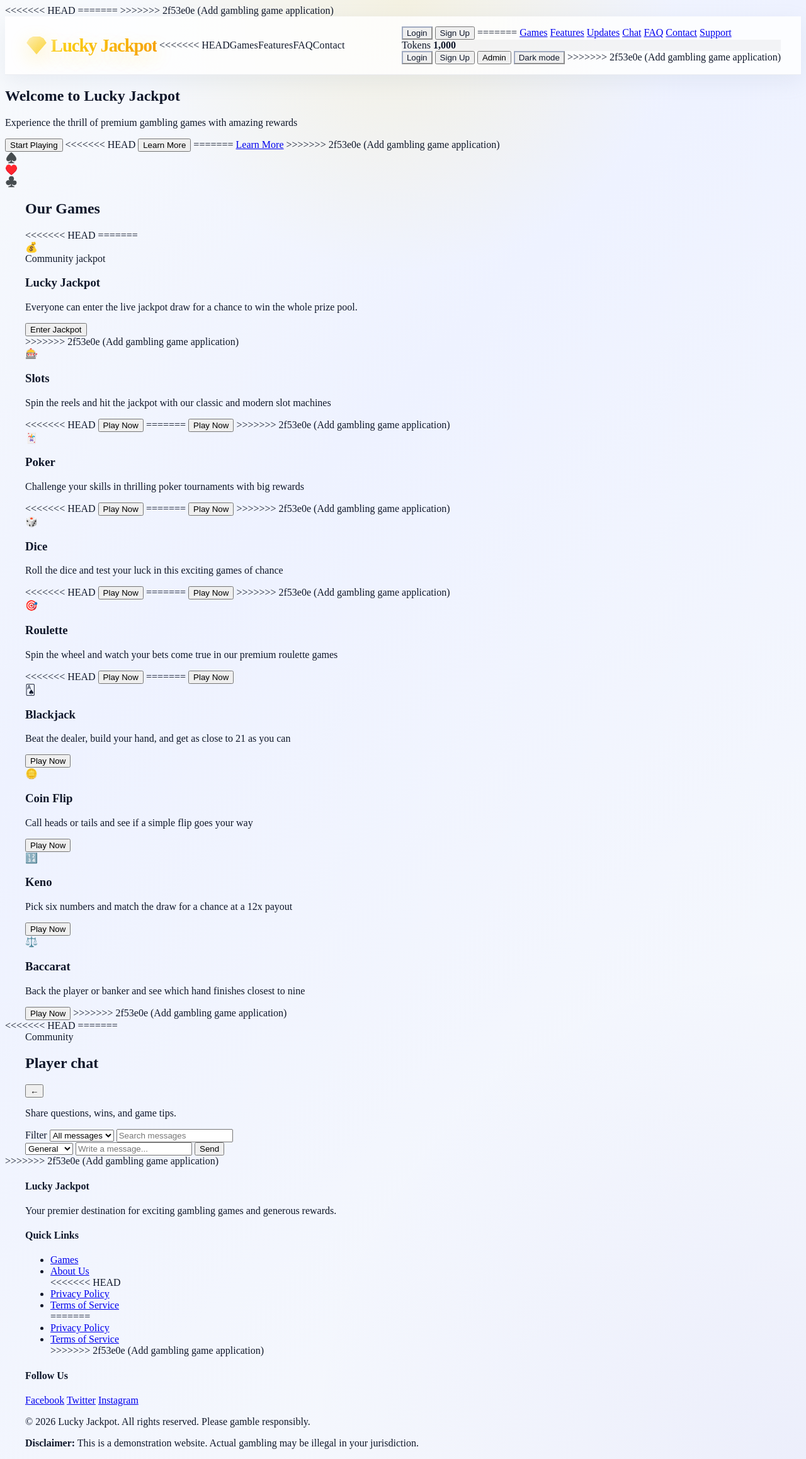
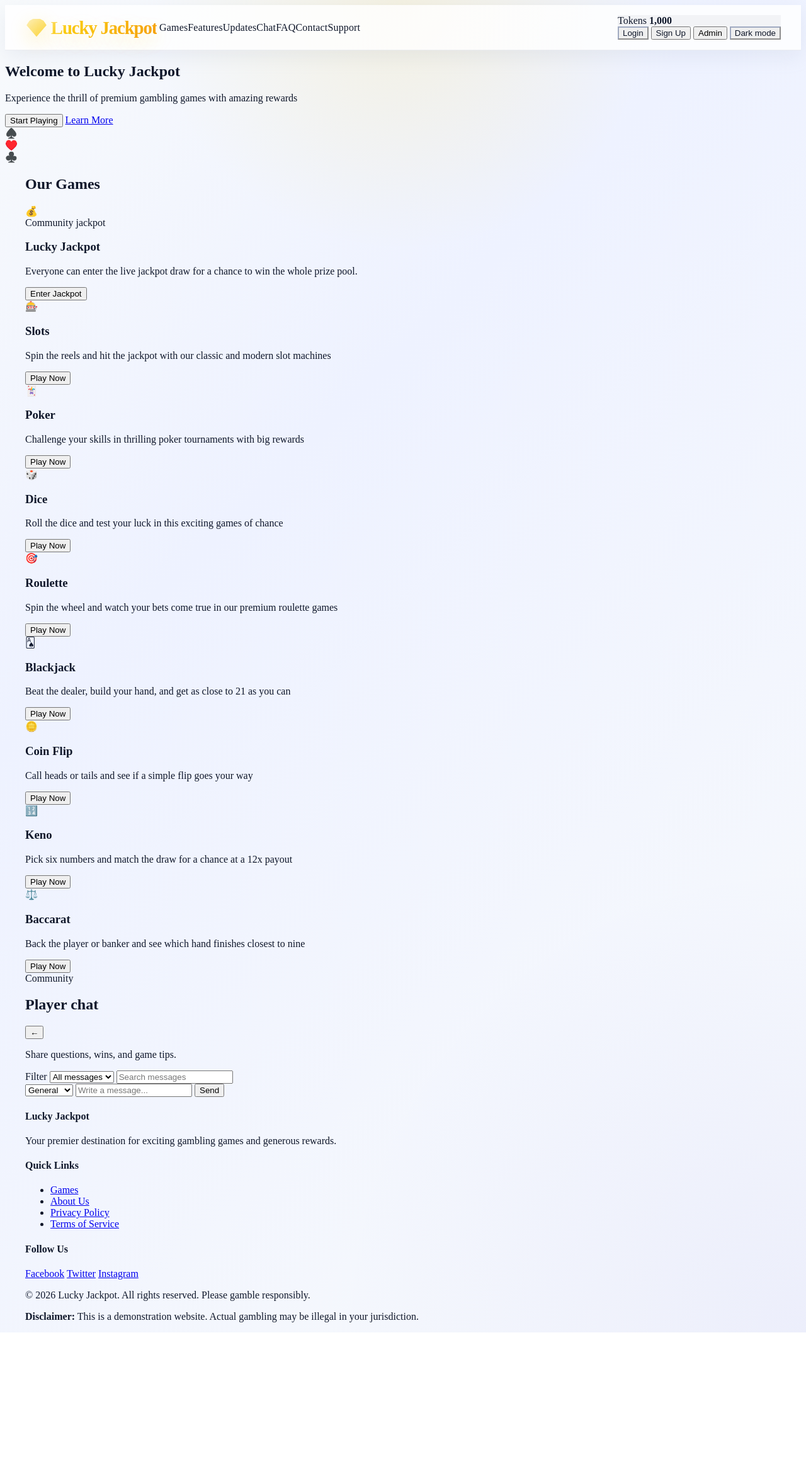
Before and after one commit to kayneheffelfinger-cyber/gambling-game, a website: page index.html in a window 1280 px wide. Shown: the whole page at 63% size. After the commit the page ends 2116 px from the top, so only its background shows below. Drawn offline with Linux system fonts and the light colour scheme.

Commit message:
Fix unresolved merge conflicts in index.html

```diff
--- a/index.html
+++ b/index.html
@@ -6,25 +6,11 @@
     <title>Lucky Jackpot - Premium Gambling Experience</title>
     <link rel="stylesheet" href="styles.css">
 </head>
-<<<<<<< HEAD
-<body>
-=======
 <body class="home-page">
->>>>>>> 2f53e0e (Add gambling game application)
     <header class="navbar">
         <div class="container">
             <div class="logo">💎 Lucky Jackpot</div>
             <nav class="nav-links">
-<<<<<<< HEAD
-                <a href="#games">Games</a>
-                <a href="#features">Features</a>
-                <a href="#faq">FAQ</a>
-                <a href="#contact">Contact</a>
-            </nav>
-            <div class="auth-buttons">
-                <button class="btn-login">Login</button>
-                <button class="btn-signup">Sign Up</button>
-=======
                 <a href="index.html">Games</a>
                 <a href="features.html">Features</a>
                 <a href="updates.html">Updates</a>
@@ -39,7 +25,6 @@
                 <button class="btn-signup">Sign Up</button>
                 <button class="btn-admin" type="button">Admin</button>
                 <button class="theme-toggle" id="theme-toggle" type="button" aria-pressed="false">Dark mode</button>
->>>>>>> 2f53e0e (Add gambling game application)
             </div>
         </div>
     </header>
@@ -50,11 +35,7 @@
             <p>Experience the thrill of premium gambling games with amazing rewards</p>
             <div class="hero-buttons">
                 <button class="btn-primary">Start Playing</button>
-<<<<<<< HEAD
-                <button class="btn-secondary">Learn More</button>
-=======
                 <a class="btn-secondary" href="about.html">Learn More</a>
->>>>>>> 2f53e0e (Add gambling game application)
             </div>
         </div>
         <div class="hero-visual">
@@ -70,8 +51,6 @@
         <div class="container">
             <h2>Our Games</h2>
             <div class="games-grid">
-<<<<<<< HEAD
-=======
                 <div class="game-card jackpot-card">
                     <div class="game-icon">💰</div>
                     <span class="jackpot-label">Community jackpot</span>
@@ -79,44 +58,28 @@
                     <p>Everyone can enter the live jackpot draw for a chance to win the whole prize pool.</p>
                     <button class="btn-play" type="button" data-game="jackpot">Enter Jackpot</button>
                 </div>
->>>>>>> 2f53e0e (Add gambling game application)
                 <div class="game-card">
                     <div class="game-icon">🎰</div>
                     <h3>Slots</h3>
                     <p>Spin the reels and hit the jackpot with our classic and modern slot machines</p>
-<<<<<<< HEAD
-                    <button class="btn-play">Play Now</button>
-=======
                     <button class="btn-play" type="button" data-game="slots">Play Now</button>
->>>>>>> 2f53e0e (Add gambling game application)
                 </div>
                 <div class="game-card">
                     <div class="game-icon">🃏</div>
                     <h3>Poker</h3>
                     <p>Challenge your skills in thrilling poker tournaments with big rewards</p>
-<<<<<<< HEAD
-                    <button class="btn-play">Play Now</button>
-=======
                     <button class="btn-play" type="button" data-game="poker">Play Now</button>
->>>>>>> 2f53e0e (Add gambling game application)
                 </div>
                 <div class="game-card">
                     <div class="game-icon">🎲</div>
                     <h3>Dice</h3>
                     <p>Roll the dice and test your luck in this exciting games of chance</p>
-<<<<<<< HEAD
-                    <button class="btn-play">Play Now</button>
-=======
                     <button class="btn-play" type="button" data-game="dice">Play Now</button>
->>>>>>> 2f53e0e (Add gambling game application)
                 </div>
                 <div class="game-card">
                     <div class="game-icon">🎯</div>
                     <h3>Roulette</h3>
                     <p>Spin the wheel and watch your bets come true in our premium roulette games</p>
-<<<<<<< HEAD
-                    <button class="btn-play">Play Now</button>
-=======
                     <button class="btn-play" type="button" data-game="roulette">Play Now</button>
                 </div>
                 <div class="game-card">
@@ -142,7 +105,6 @@
                     <h3>Baccarat</h3>
                     <p>Back the player or banker and see which hand finishes closest to nine</p>
                     <button class="btn-play" type="button" data-game="baccarat">Play Now</button>
->>>>>>> 2f53e0e (Add gambling game application)
                 </div>
             </div>
         </div>
@@ -197,8 +159,6 @@
         </div>
     </section>
 
-<<<<<<< HEAD
-=======
     <section id="updates" class="updates-section">
         <div class="container">
             <div class="updates-heading">
@@ -251,7 +211,6 @@
         </div>
     </section>
 
->>>>>>> 2f53e0e (Add gambling game application)
     <section id="faq" class="faq-section">
         <div class="container">
             <h2>Frequently Asked Questions</h2>
@@ -300,13 +259,8 @@
                     <ul>
                         <li><a href="#">Games</a></li>
                         <li><a href="#">About Us</a></li>
-<<<<<<< HEAD
-                        <li><a href="#">Privacy Policy</a></li>
-                        <li><a href="#">Terms of Service</a></li>
-=======
                         <li><a href="privacy.html">Privacy Policy</a></li>
                         <li><a href="terms.html">Terms of Service</a></li>
->>>>>>> 2f53e0e (Add gambling game application)
                     </ul>
                 </div>
                 <div class="footer-section">
```
